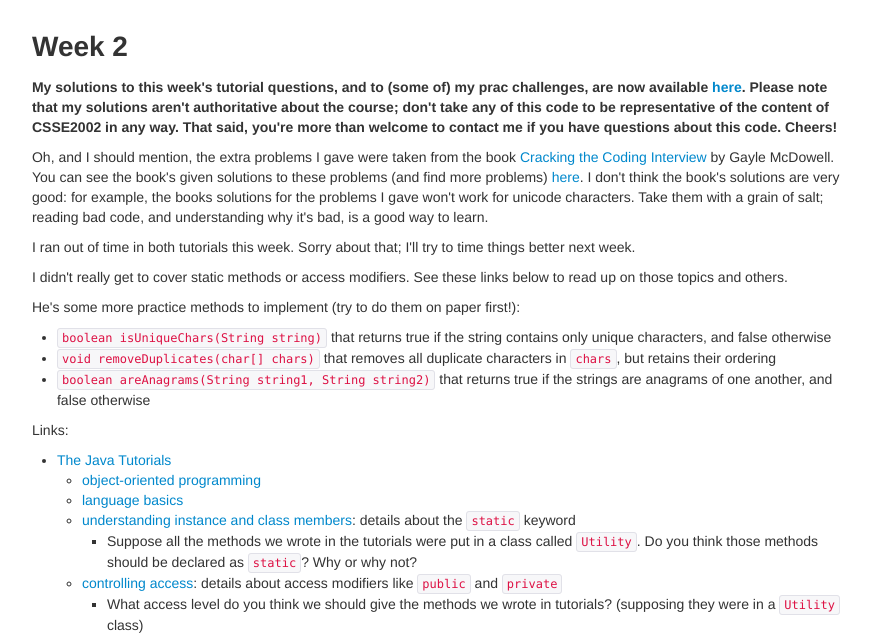
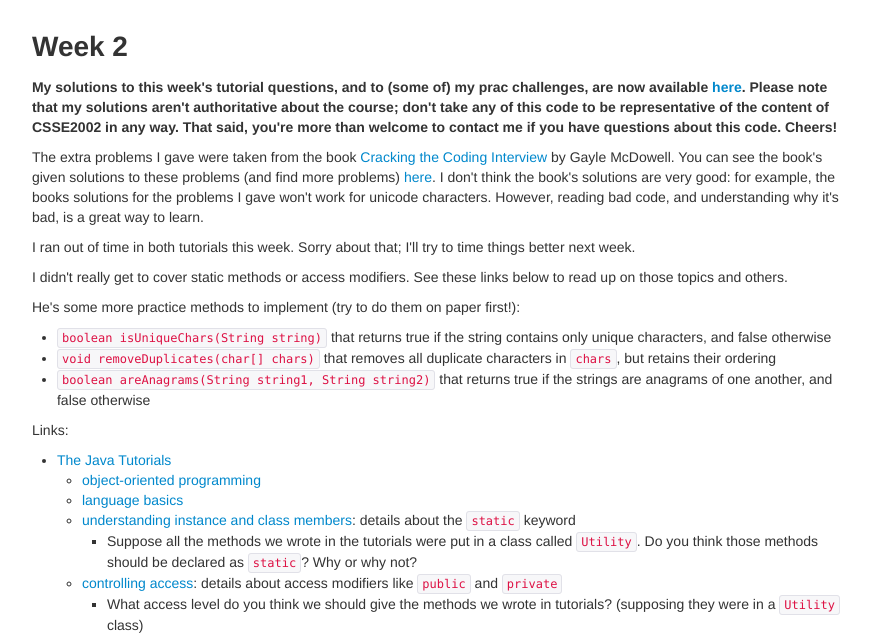
Before and after one commit to mcinglis/csse2002, a plain HTML site: page index.html in a window 1280 px wide. Shown: the part 143-781 px from the top of the page, without its empty margins (200-1071 px from the left). Drawn offline with Linux system fonts and the light colour scheme.

Commit message:
Edit some copy

```diff
--- a/index.html
+++ b/index.html
@@ -38,7 +38,7 @@
 
           <p class=important>My solutions to this week's tutorial questions, and to (some of) my prac challenges, are now available <a href="https://github.com/zenmunki/csse2002/tree/gh-pages/solutions/week2">here</a>. Please note that my solutions aren't authoritative about the course; don't take any of this code to be representative of the content of CSSE2002 in any way. That said, you're more than welcome to contact me if you have questions about this code. Cheers!</p>
 
-          <p>Oh, and I should mention, the extra problems I gave were taken from the book <a href="https://www.google.com.au/search?q=cracking+the+coding+interview">Cracking the Coding Interview</a> by Gayle McDowell. You can see the book's given solutions to these problems (and find more problems) <a href="https://code.google.com/p/ctci/source/browse/">here</a>. I don't think the book's solutions are very good: for example, the books solutions for the problems I gave won't work for unicode characters. Take them with a grain of salt; reading bad code, and understanding why it's bad, is a good way to learn.</p>
+          <p>The extra problems I gave were taken from the book <a href="https://www.google.com.au/search?q=cracking+the+coding+interview">Cracking the Coding Interview</a> by Gayle McDowell. You can see the book's given solutions to these problems (and find more problems) <a href="https://code.google.com/p/ctci/source/browse/">here</a>. I don't think the book's solutions are very good: for example, the books solutions for the problems I gave won't work for unicode characters. However, reading bad code, and understanding why it's bad, is a great way to learn.</p>
 
           <p>I ran out of time in both tutorials this week. Sorry about that; I'll try to time things better next week.</p>
 
```
